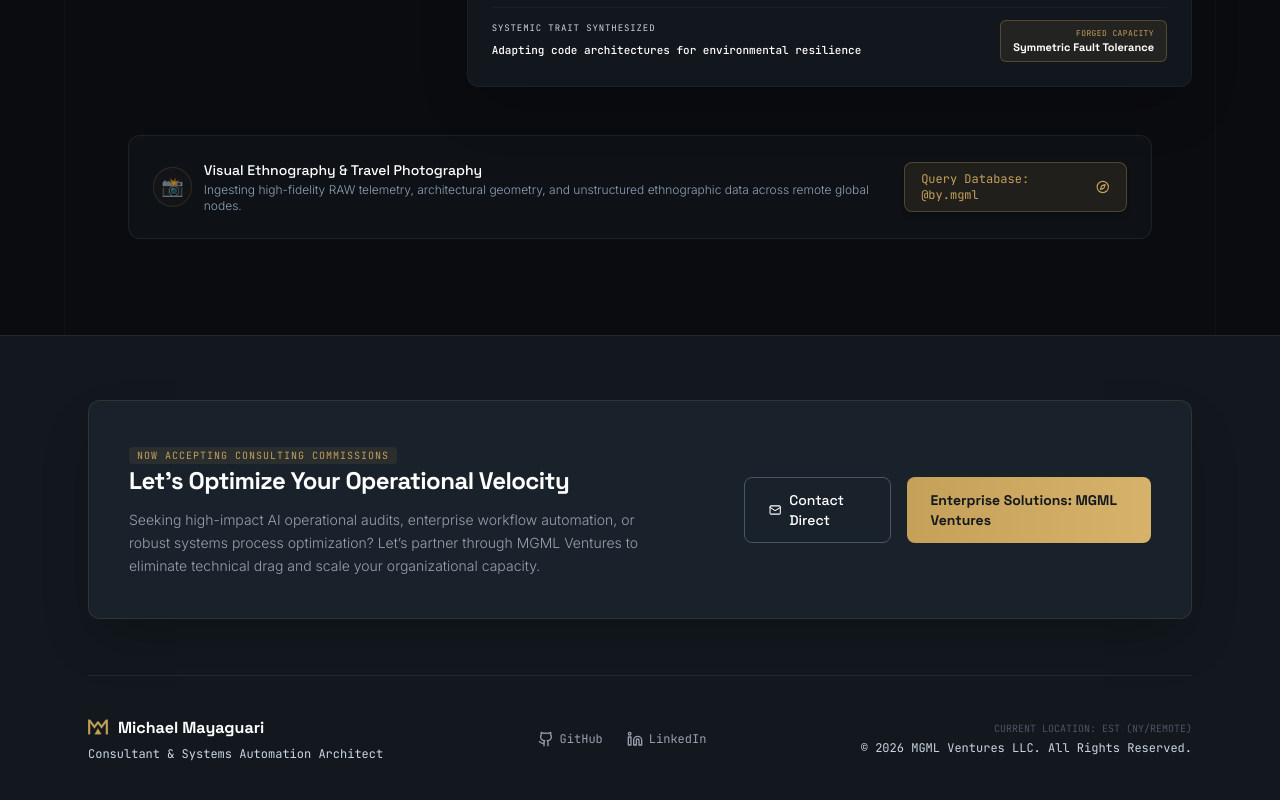
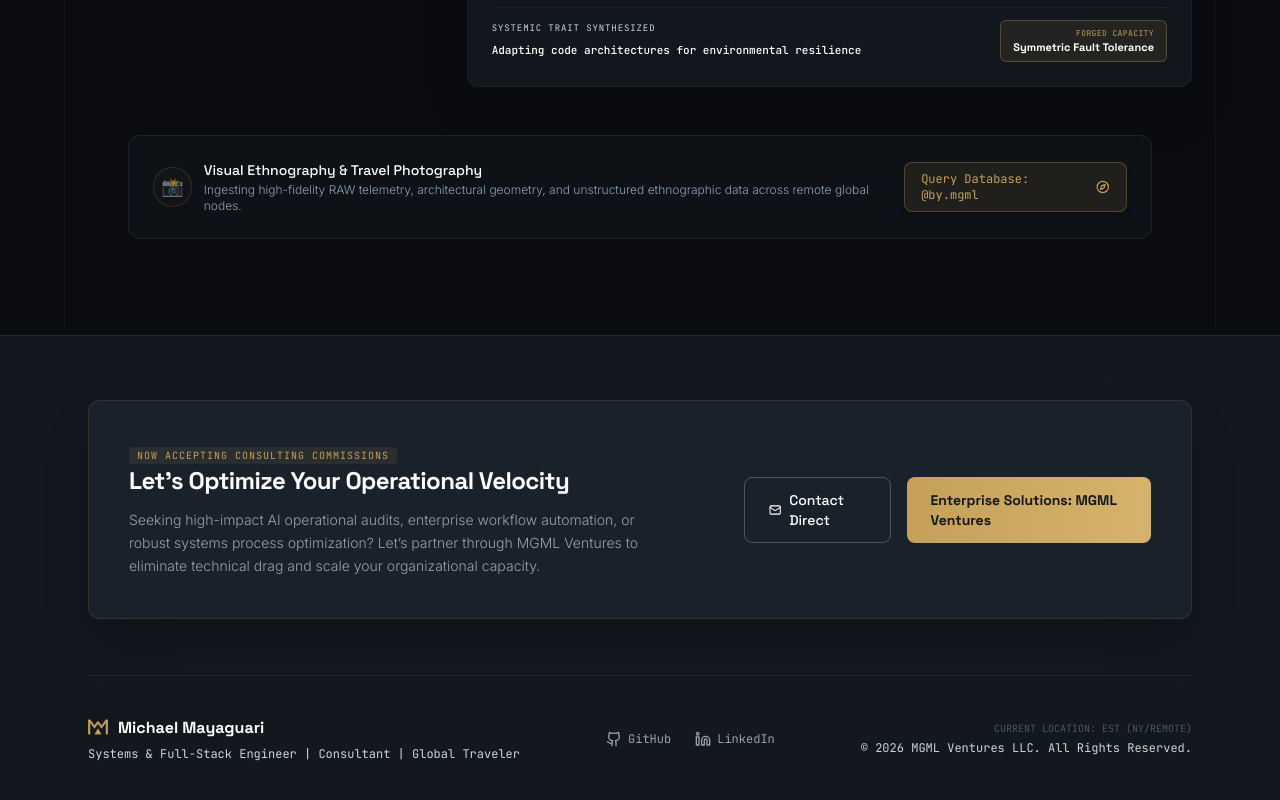
Before and after one commit to mgmayaguari/mgmayaguari.github.io, a React (Vite) app: page / in a window 1280 px wide. Shown: the part 5394-6194 px from the top of the page. Built offline with nearby package versions, Linux system fonts and the light colour scheme.

Commit message:
footer copy update

```diff
--- a/src/components/Footer.tsx
+++ b/src/components/Footer.tsx
@@ -80,7 +80,7 @@ export default function Footer() {
               <span>Michael Mayaguari</span>
             </div>
             <div className="font-mono text-xs text-gray-550">
-              Consultant & Systems Automation Architect
+              Systems & Full-Stack Engineer | Consultant | Global Traveler
             </div>
           </div>
 
```
